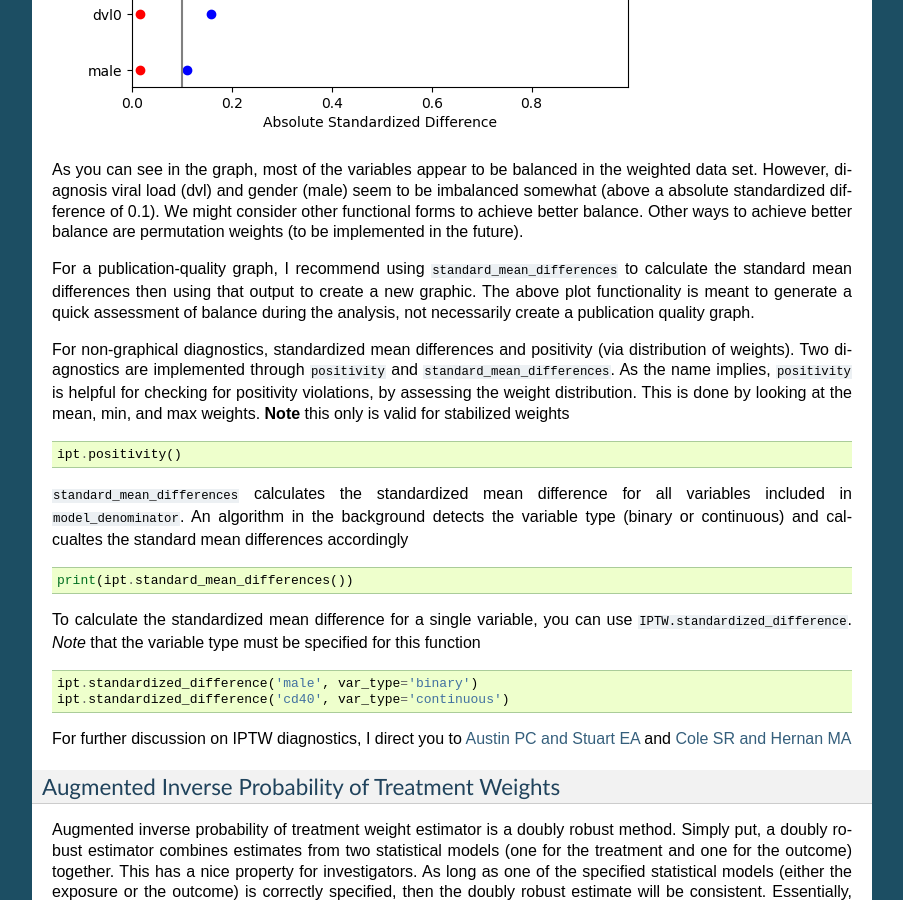
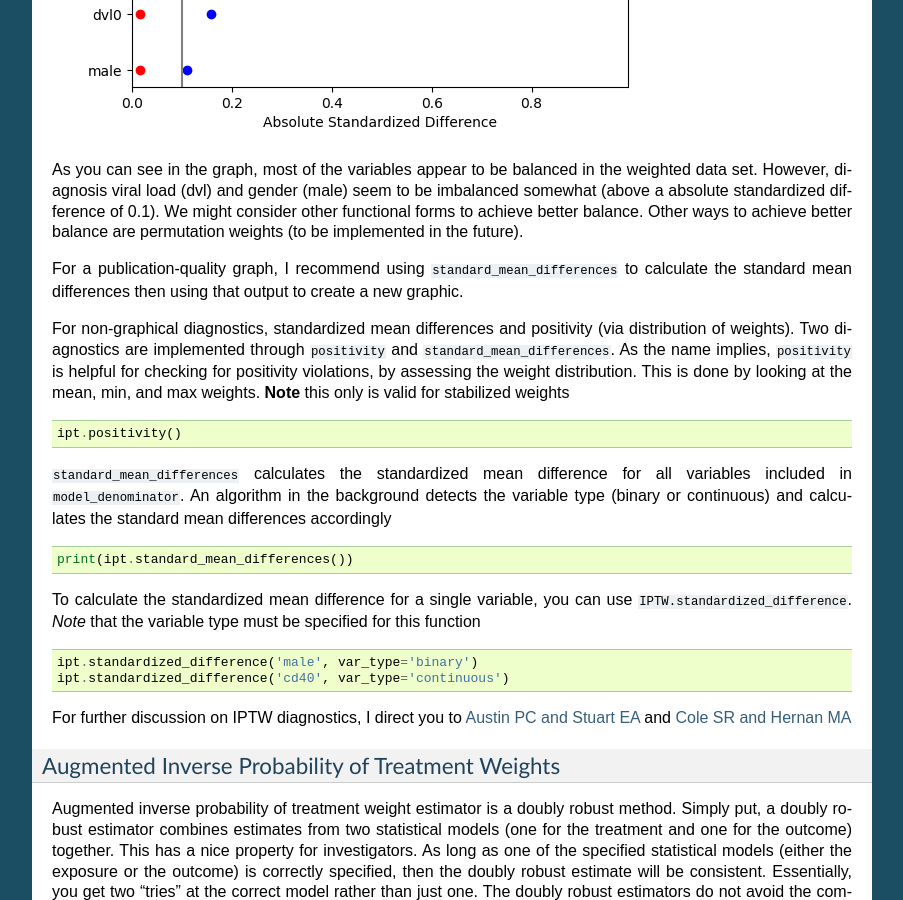
Before and after one commit to pzivich/zEpid, a Sphinx documentation site: the page built from docs/Causal.rst, in a window 1280 px wide and 900 px high, scrolled down 7371 px. Shown: the whole window, without its empty margins (198-1101 px from the left). Built offline with Sphinx 7.4.7, drawn with Linux system fonts in a browser that asks for light colours.

Commit message:
Fixing the Love plot statements in docs

```diff
--- a/docs/Causal.rst
+++ b/docs/Causal.rst
@@ -343,8 +343,7 @@ might consider other functional forms to achieve better balance. Other ways to a
 weights (to be implemented in the future).
 
 For a publication-quality graph, I recommend using ``standard_mean_differences`` to calculate the standard mean
-differences then using that output to create a new graphic. The above plot functionality is meant to generate a quick
-assessment of balance during the analysis, not necessarily create a publication quality graph.
+differences then using that output to create a new graphic.
 
 For non-graphical diagnostics, standardized mean differences and positivity (via distribution of weights). Two
 diagnostics are implemented through ``positivity`` and ``standard_mean_differences``. As the name implies,
@@ -356,7 +355,7 @@ by looking at the mean, min, and max weights. **Note** this only is valid for st
    ipt.positivity()
 
 ``standard_mean_differences`` calculates the standardized mean difference for all variables included in
-``model_denominator``. An algorithm in the background detects the variable type (binary or continuous) and calcualtes
+``model_denominator``. An algorithm in the background detects the variable type (binary or continuous) and calculates
 the standard mean differences accordingly
 
 .. code:: python
```
